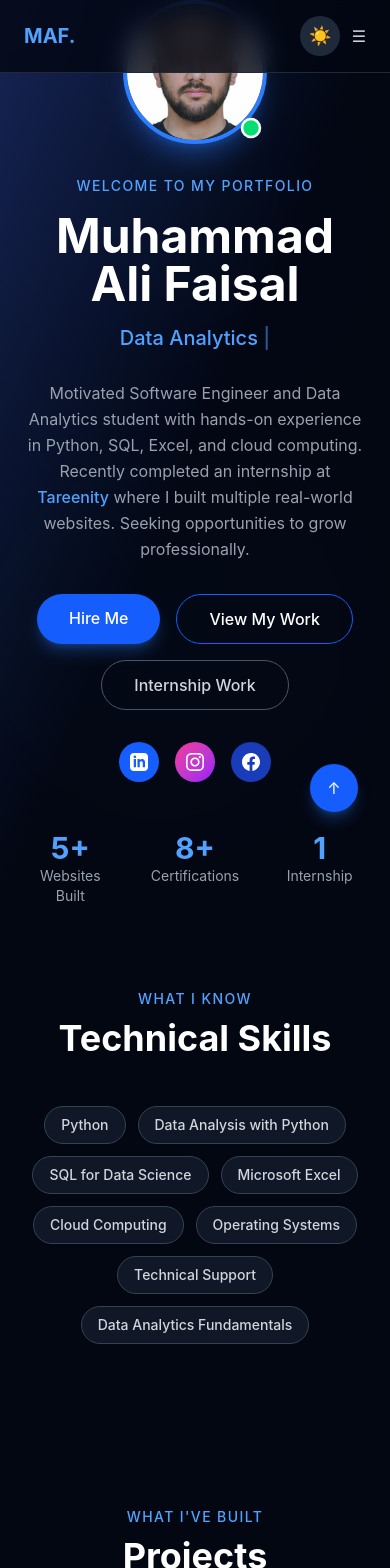
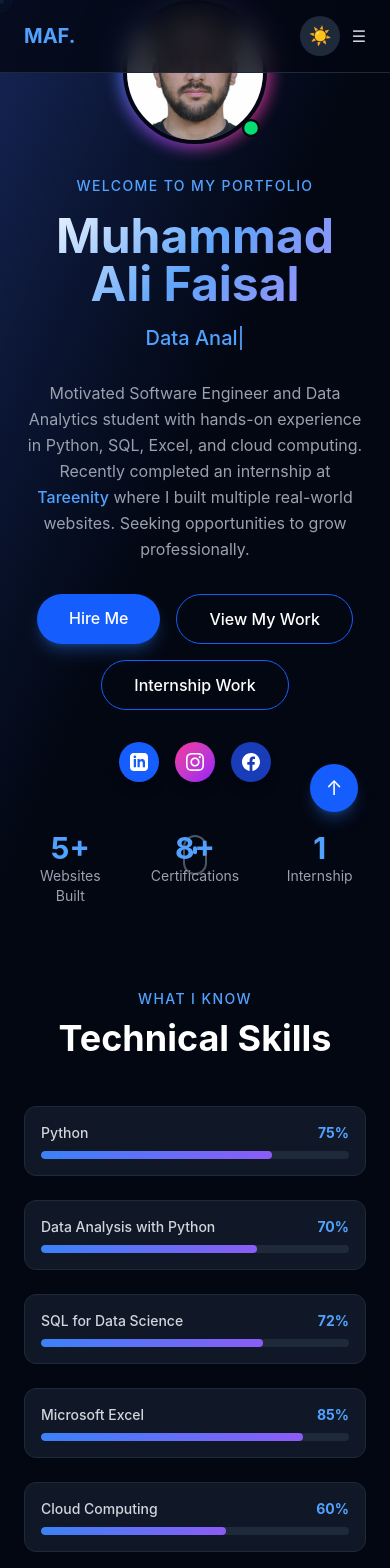
Before and after one commit to muhammadalifaisal68/my-portfolio, a React (Vite) app: page / in a window 390 px wide. Shown: the top 1568 px of the page. Built offline with nearby package versions, Linux system fonts and the light colour scheme.

Commit message:
Particles, cursor, tilt, skill bars

```diff
--- a/package.json
+++ b/package.json
@@ -14,6 +14,7 @@
     "framer-motion": "^12.38.0",
     "react": "^19.2.4",
     "react-dom": "^19.2.4",
+    "react-parallax-tilt": "^1.7.322",
     "react-router-dom": "^7.14.0",
     "sanity": "^5.20.0"
   },
--- a/src/App.jsx
+++ b/src/App.jsx
@@ -8,32 +8,54 @@ import Internship from './components/Internship'
 import Experience from './components/Experience'
 import Contact from './components/Contact'
 import Footer from './components/Footer'
+import Particles from './components/Particles'
 
 function App() {
   const [darkMode, setDarkMode] = useState(true)
   const [loading, setLoading] = useState(true)
+  const [mousePos, setMousePos] = useState({ x: 0, y: 0 })
 
   useEffect(() => {
     document.documentElement.classList.toggle('dark', darkMode)
   }, [darkMode])
 
   useEffect(() => {
-    setTimeout(() => setLoading(false), 2000)
+    setTimeout(() => setLoading(false), 2500)
+  }, [])
+
+  useEffect(() => {
+    const handleMouse = (e) => setMousePos({ x: e.clientX, y: e.clientY })
+    window.addEventListener('mousemove', handleMouse)
+    return () => window.removeEventListener('mousemove', handleMouse)
   }, [])
 
   if (loading) {
     return (
       <div className="fixed inset-0 bg-gray-950 flex items-center justify-center z-50">
         <div className="text-center">
+          <motion.div className="relative w-24 h-24 mx-auto mb-6">
             <motion.div
               animate={{ rotate: 360 }}
               transition={{ duration: 1, repeat: Infinity, ease: 'linear' }}
-            className="w-16 h-16 border-4 border-blue-500 border-t-transparent rounded-full mx-auto mb-4"
+              className="absolute inset-0 border-4 border-blue-500 border-t-transparent rounded-full"
             />
-          <motion.p
+            <motion.div
+              animate={{ rotate: -360 }}
+              transition={{ duration: 1.5, repeat: Infinity, ease: 'linear' }}
+              className="absolute inset-2 border-4 border-purple-500 border-b-transparent rounded-full"
+            />
+            <div className="absolute inset-0 flex items-center justify-center text-2xl">👨‍💻</div>
+          </motion.div>
+          <motion.h2
             animate={{ opacity: [0.5, 1, 0.5] }}
             transition={{ duration: 1.5, repeat: Infinity }}
-            className="text-blue-400 text-lg font-medium">
+            className="text-white text-xl font-bold mb-2">
+            Muhammad Ali Faisal
+          </motion.h2>
+          <motion.p
+            animate={{ opacity: [0.3, 0.7, 0.3] }}
+            transition={{ duration: 1.5, repeat: Infinity, delay: 0.3 }}
+            className="text-blue-400 text-sm">
             Loading Portfolio...
           </motion.p>
         </div>
@@ -46,9 +68,26 @@ function App() {
       <motion.main
         initial={{ opacity: 0 }}
         animate={{ opacity: 1 }}
-        transition={{ duration: 0.5 }}
-        className={`${darkMode ? 'bg-gray-950 text-white' : 'bg-white text-gray-900'} min-h-screen font-sans scroll-smooth transition-colors duration-300`}>
+        transition={{ duration: 0.8 }}
+        className={`${darkMode ? 'bg-gray-950 text-white' : 'bg-white text-gray-900'} min-h-screen font-sans scroll-smooth transition-colors duration-300 relative`}>
+
+        {/* Particles background */}
+        {darkMode && <Particles />}
+
+        {/* Custom cursor glow */}
+        <motion.div
+          className="fixed w-6 h-6 rounded-full bg-blue-500/20 border border-blue-500/40 pointer-events-none z-50 mix-blend-screen"
+          animate={{ x: mousePos.x - 12, y: mousePos.y - 12 }}
+          transition={{ type: 'spring', stiffness: 500, damping: 30 }}
+        />
+        <motion.div
+          className="fixed w-2 h-2 rounded-full bg-blue-400 pointer-events-none z-50"
+          animate={{ x: mousePos.x - 4, y: mousePos.y - 4 }}
+          transition={{ type: 'spring', stiffness: 1000, damping: 50 }}
+        />
+
         <Navbar darkMode={darkMode} setDarkMode={setDarkMode} />
+        <div className="relative z-10">
           <Hero darkMode={darkMode} />
           <Skills darkMode={darkMode} />
           <Projects darkMode={darkMode} />
@@ -56,13 +95,14 @@ function App() {
           <Experience darkMode={darkMode} />
           <Contact darkMode={darkMode} />
           <Footer darkMode={darkMode} />
+        </div>
 
         {/* Scroll to top button */}
         <motion.button
           onClick={() => window.scrollTo({ top: 0, behavior: 'smooth' })}
           whileHover={{ scale: 1.1 }}
           whileTap={{ scale: 0.9 }}
-          className="fixed bottom-8 right-8 w-12 h-12 bg-blue-600 hover:bg-blue-700 rounded-full flex items-center justify-center text-white shadow-lg shadow-blue-500/30 z-40">
+          className="fixed bottom-8 right-8 w-12 h-12 bg-blue-600 hover:bg-blue-700 rounded-full flex items-center justify-center text-white shadow-lg shadow-blue-500/30 z-40 text-xl">
           ↑
         </motion.button>
       </motion.main>
--- a/src/components/Hero.jsx
+++ b/src/components/Hero.jsx
@@ -1,5 +1,6 @@
 import { useState, useEffect } from 'react'
 import { motion } from 'framer-motion'
+import Tilt from 'react-parallax-tilt'
 
 const titles = [
   'Software Engineer',
@@ -37,30 +38,34 @@ export default function Hero({ darkMode }) {
   }, [displayed, typing, titleIndex])
 
   useEffect(() => {
-    const interval1 = setInterval(() => setCount1(c => c < 5 ? c + 1 : 5), 200)
-    const interval2 = setInterval(() => setCount2(c => c < 8 ? c + 1 : 8), 150)
-    return () => { clearInterval(interval1); clearInterval(interval2) }
+    const i1 = setInterval(() => setCount1(c => c < 5 ? c + 1 : 5), 200)
+    const i2 = setInterval(() => setCount2(c => c < 8 ? c + 1 : 8), 150)
+    return () => { clearInterval(i1); clearInterval(i2) }
   }, [])
 
   return (
     <section className="min-h-screen flex flex-col justify-center items-center text-center px-6 relative overflow-hidden">
       <div className={`absolute inset-0 ${darkMode ? 'bg-gradient-to-br from-blue-950 via-gray-950 to-gray-950' : 'bg-gradient-to-br from-blue-50 via-white to-white'} z-0`} />
 
-      {/* Animated background circles */}
-      <motion.div animate={{ scale: [1, 1.2, 1], opacity: [0.1, 0.2, 0.1] }} transition={{ duration: 4, repeat: Infinity }}
-        className="absolute top-20 left-10 w-72 h-72 bg-blue-600/10 rounded-full blur-3xl" />
-      <motion.div animate={{ scale: [1, 1.3, 1], opacity: [0.1, 0.2, 0.1] }} transition={{ duration: 5, repeat: Infinity, delay: 1 }}
-        className="absolute bottom-20 right-10 w-96 h-96 bg-blue-500/10 rounded-full blur-3xl" />
-
       <div className="relative z-10 flex flex-col items-center">
-        {/* Profile Picture */}
-        <motion.div initial={{ scale: 0, opacity: 0 }} animate={{ scale: 1, opacity: 1 }} transition={{ duration: 0.6, type: 'spring' }}
-          className="mb-8 relative">
-          <motion.div whileHover={{ scale: 1.05 }} className="w-36 h-36 rounded-full overflow-hidden border-4 border-blue-500 shadow-xl shadow-blue-500/30">
-            <img src="/images/profile.jpeg" alt="Muhammad Ali Faisal" className="w-full h-full object-cover" />
-          </motion.div>
-          <motion.div animate={{ scale: [1, 1.3, 1] }} transition={{ duration: 2, repeat: Infinity }}
-            className="absolute bottom-2 right-2 w-4 h-4 bg-green-400 rounded-full border-2 border-white" />
+        {/* Profile Picture with Tilt */}
+        <motion.div initial={{ scale: 0, opacity: 0 }} animate={{ scale: 1, opacity: 1 }} transition={{ duration: 0.8, type: 'spring' }}
+          className="mb-8">
+          <Tilt tiltMaxAngleX={15} tiltMaxAngleY={15} glareEnable={true} glareMaxOpacity={0.2} className="rounded-full">
+            <div className="relative">
+              {/* Animated gradient border */}
+              <motion.div
+                animate={{ rotate: 360 }}
+                transition={{ duration: 4, repeat: Infinity, ease: 'linear' }}
+                className="absolute -inset-1 rounded-full bg-gradient-to-r from-blue-500 via-purple-500 to-pink-500 blur-sm opacity-75"
+              />
+              <div className="relative w-36 h-36 rounded-full overflow-hidden border-4 border-gray-950">
+                <img src="/images/profile.jpeg" alt="Muhammad Ali Faisal" className="w-full h-full object-cover" />
+              </div>
+              <motion.div animate={{ scale: [1, 1.3, 1] }} transition={{ duration: 2, repeat: Infinity }}
+                className="absolute bottom-2 right-2 w-4 h-4 bg-green-400 rounded-full border-2 border-gray-950 z-10" />
+            </div>
+          </Tilt>
         </motion.div>
 
         <motion.span initial={{ opacity: 0, y: 20 }} animate={{ opacity: 1, y: 0 }} transition={{ delay: 0.2 }}
@@ -69,7 +74,8 @@ export default function Hero({ darkMode }) {
         </motion.span>
 
         <motion.h1 initial={{ opacity: 0, y: 30 }} animate={{ opacity: 1, y: 0 }} transition={{ delay: 0.3, duration: 0.6 }}
-          className={`text-5xl md:text-6xl font-bold mb-4 ${darkMode ? 'text-white' : 'text-gray-900'}`}>
+          className="text-5xl md:text-6xl font-bold mb-4"
+          style={{ background: 'linear-gradient(135deg, #fff 0%, #60a5fa 50%, #a78bfa 100%)', WebkitBackgroundClip: 'text', WebkitTextFillColor: 'transparent' }}>
           Muhammad Ali Faisal
         </motion.h1>
 
@@ -90,18 +96,22 @@ export default function Hero({ darkMode }) {
 
         <motion.div initial={{ opacity: 0, y: 20 }} animate={{ opacity: 1, y: 0 }} transition={{ delay: 0.7 }}
           className="flex gap-4 justify-center flex-wrap mb-8">
-          <motion.a whileHover={{ scale: 1.05 }} whileTap={{ scale: 0.95 }}
-            href="#contact" className="bg-blue-600 hover:bg-blue-700 px-8 py-3 rounded-full transition font-medium text-white shadow-lg shadow-blue-500/30">
-            Hire Me
-          </motion.a>
-          <motion.a whileHover={{ scale: 1.05 }} whileTap={{ scale: 0.95 }}
-            href="#projects" className={`border border-blue-600 hover:bg-blue-600/20 px-8 py-3 rounded-full transition font-medium ${darkMode ? 'text-white' : 'text-gray-900'}`}>
-            View My Work
-          </motion.a>
-          <motion.a whileHover={{ scale: 1.05 }} whileTap={{ scale: 0.95 }}
-            href="#internship" className={`border px-8 py-3 rounded-full transition font-medium ${darkMode ? 'border-gray-600 hover:bg-gray-800 text-gray-300' : 'border-gray-300 hover:bg-gray-100 text-gray-600'}`}>
-            Internship Work
-          </motion.a>
+          {[
+            { label: 'Hire Me', href: '#contact', primary: true },
+            { label: 'View My Work', href: '#projects', primary: false },
+            { label: 'Internship Work', href: '#internship', primary: false },
+          ].map((btn, i) => (
+            <motion.a key={i} href={btn.href}
+              whileHover={{ scale: 1.05, y: -2 }}
+              whileTap={{ scale: 0.95 }}
+              className={`px-8 py-3 rounded-full transition font-medium ${btn.primary
+                ? 'bg-blue-600 hover:bg-blue-700 text-white shadow-lg shadow-blue-500/30'
+                : darkMode
+                  ? 'border border-blue-600 hover:bg-blue-600/20 text-white'
+                  : 'border border-blue-600 hover:bg-blue-600/20 text-gray-900'}`}>
+              {btn.label}
+            </motion.a>
+          ))}
         </motion.div>
 
         {/* Social Media Links */}
@@ -114,7 +124,7 @@ export default function Hero({ darkMode }) {
           ].map((social, i) => (
             <motion.a key={i} href={social.href} target="_blank" rel="noreferrer"
               whileHover={{ scale: 1.2, rotate: 5 }} whileTap={{ scale: 0.9 }}
-              className={`w-10 h-10 ${social.bg} rounded-full flex items-center justify-center text-white transition`}>
+              className={`w-10 h-10 ${social.bg} rounded-full flex items-center justify-center text-white transition shadow-lg`}>
               {social.icon}
             </motion.a>
           ))}
@@ -123,20 +133,29 @@ export default function Hero({ darkMode }) {
         {/* Animated Counters */}
         <motion.div initial={{ opacity: 0, y: 20 }} animate={{ opacity: 1, y: 0 }} transition={{ delay: 0.9 }}
           className="grid grid-cols-3 gap-8 max-w-md mx-auto">
-          <div className="text-center">
-            <p className="text-3xl font-bold text-blue-400">{count1}+</p>
-            <p className={`text-sm ${darkMode ? 'text-gray-400' : 'text-gray-600'}`}>Websites Built</p>
-          </div>
-          <div className="text-center">
-            <p className="text-3xl font-bold text-blue-400">{count2}+</p>
-            <p className={`text-sm ${darkMode ? 'text-gray-400' : 'text-gray-600'}`}>Certifications</p>
-          </div>
-          <div className="text-center">
-            <p className="text-3xl font-bold text-blue-400">1</p>
-            <p className={`text-sm ${darkMode ? 'text-gray-400' : 'text-gray-600'}`}>Internship</p>
-          </div>
+          {[
+            { value: `${count1}+`, label: 'Websites Built' },
+            { value: `${count2}+`, label: 'Certifications' },
+            { value: '1', label: 'Internship' },
+          ].map((stat, i) => (
+            <motion.div key={i} whileHover={{ scale: 1.1 }} className="text-center">
+              <p className="text-3xl font-bold text-blue-400">{stat.value}</p>
+              <p className={`text-sm ${darkMode ? 'text-gray-400' : 'text-gray-600'}`}>{stat.label}</p>
+            </motion.div>
+          ))}
         </motion.div>
       </div>
+
+      {/* Scroll indicator */}
+      <motion.div
+        animate={{ y: [0, 10, 0] }}
+        transition={{ duration: 1.5, repeat: Infinity }}
+        className="absolute bottom-8 left-1/2 transform -translate-x-1/2">
+        <div className={`w-6 h-10 border-2 ${darkMode ? 'border-gray-600' : 'border-gray-300'} rounded-full flex justify-center pt-2`}>
+          <motion.div animate={{ y: [0, 12, 0] }} transition={{ duration: 1.5, repeat: Infinity }}
+            className="w-1 h-2 bg-blue-400 rounded-full" />
+        </div>
+      </motion.div>
     </section>
   )
 }
--- /dev/null
+++ b/src/components/Particles.jsx
@@ -0,0 +1,73 @@
+import { useEffect, useRef } from 'react'
+
+export default function Particles() {
+  const canvasRef = useRef(null)
+
+  useEffect(() => {
+    const canvas = canvasRef.current
+    const ctx = canvas.getContext('2d')
+    let animationId
+
+    canvas.width = window.innerWidth
+    canvas.height = window.innerHeight
+
+    const particles = Array.from({ length: 80 }, () => ({
+      x: Math.random() * canvas.width,
+      y: Math.random() * canvas.height,
+      vx: (Math.random() - 0.5) * 0.4,
+      vy: (Math.random() - 0.5) * 0.4,
+      size: Math.random() * 2 + 0.5,
+      opacity: Math.random() * 0.5 + 0.1,
+    }))
+
+    function draw() {
+      ctx.clearRect(0, 0, canvas.width, canvas.height)
+
+      particles.forEach(p => {
+        p.x += p.vx
+        p.y += p.vy
+        if (p.x < 0 || p.x > canvas.width) p.vx *= -1
+        if (p.y < 0 || p.y > canvas.height) p.vy *= -1
+
+        ctx.beginPath()
+        ctx.arc(p.x, p.y, p.size, 0, Math.PI * 2)
+        ctx.fillStyle = `rgba(59, 130, 246, ${p.opacity})`
+        ctx.fill()
+      })
+
+      // Draw connections
+      particles.forEach((p1, i) => {
+        particles.slice(i + 1).forEach(p2 => {
+          const dist = Math.hypot(p1.x - p2.x, p1.y - p2.y)
+          if (dist < 120) {
+            ctx.beginPath()
+            ctx.moveTo(p1.x, p1.y)
+            ctx.lineTo(p2.x, p2.y)
+            ctx.strokeStyle = `rgba(59, 130, 246, ${0.1 * (1 - dist / 120)})`
+            ctx.lineWidth = 0.5
+            ctx.stroke()
+          }
+        })
+      })
+
+      animationId = requestAnimationFrame(draw)
+    }
+
+    draw()
+
+    const handleResize = () => {
+      canvas.width = window.innerWidth
+      canvas.height = window.innerHeight
+    }
+    window.addEventListener('resize', handleResize)
+
+    return () => {
+      cancelAnimationFrame(animationId)
+      window.removeEventListener('resize', handleResize)
+    }
+  }, [])
+
+  return (
+    <canvas ref={canvasRef} className="fixed inset-0 z-0 pointer-events-none opacity-40" />
+  )
+}
--- a/src/components/Skills.jsx
+++ b/src/components/Skills.jsx
@@ -1,10 +1,16 @@
 import { useState, useEffect, useRef } from 'react'
 import { motion, useInView } from 'framer-motion'
+import Tilt from 'react-parallax-tilt'
 
 const defaultSkills = [
-  "Python", "Data Analysis with Python", "SQL for Data Science",
-  "Microsoft Excel", "Cloud Computing", "Operating Systems",
-  "Technical Support", "Data Analytics Fundamentals"
+  { name: "Python", level: 75 },
+  { name: "Data Analysis with Python", level: 70 },
+  { name: "SQL for Data Science", level: 72 },
+  { name: "Microsoft Excel", level: 85 },
+  { name: "Cloud Computing", level: 60 },
+  { name: "Operating Systems", level: 65 },
+  { name: "Technical Support", level: 78 },
+  { name: "Data Analytics Fundamentals", level: 73 },
 ]
 
 export default function Skills({ darkMode }) {
@@ -14,26 +20,41 @@ export default function Skills({ darkMode }) {
 
   useEffect(() => {
     const data = JSON.parse(localStorage.getItem('skills') || '[]')
-    setSkills(data.length > 0 ? data.map(s => s.title) : defaultSkills)
+    setSkills(data.length > 0 ? data.map((s, i) => ({ name: s.title, level: 70 + i * 2 })) : defaultSkills)
   }, [])
 
   return (
-    <section id="skills" className="py-20 px-6 max-w-4xl mx-auto" ref={ref}>
+    <section id="skills" className="py-20 px-6 max-w-5xl mx-auto" ref={ref}>
       <motion.div initial={{ opacity: 0, y: 30 }} animate={inView ? { opacity: 1, y: 0 } : {}} transition={{ duration: 0.6 }}
         className="text-center mb-12">
         <span className="text-blue-400 text-sm font-medium tracking-widest uppercase">What I Know</span>
         <h2 className="text-4xl font-bold mt-2">Technical Skills</h2>
       </motion.div>
-      <div className="flex flex-wrap gap-3 justify-center">
+
+      <div className="grid md:grid-cols-2 gap-6">
         {skills.map((skill, i) => (
-          <motion.span key={i}
-            initial={{ opacity: 0, scale: 0.8 }}
-            animate={inView ? { opacity: 1, scale: 1 } : {}}
-            transition={{ delay: i * 0.05, duration: 0.3 }}
-            whileHover={{ scale: 1.1, y: -3 }}
-            className={`px-4 py-2 rounded-full text-sm font-medium border transition cursor-default ${darkMode ? 'bg-gray-900 border-gray-700 text-gray-300 hover:border-blue-400 hover:text-blue-400' : 'bg-gray-50 border-gray-200 text-gray-700 hover:border-blue-400 hover:text-blue-500'}`}>
-            {skill}
-          </motion.span>
+          <motion.div key={i}
+            initial={{ opacity: 0, x: i % 2 === 0 ? -40 : 40 }}
+            animate={inView ? { opacity: 1, x: 0 } : {}}
+            transition={{ delay: i * 0.08, duration: 0.5 }}>
+            <Tilt tiltMaxAngleX={5} tiltMaxAngleY={5}>
+              <div className={`${darkMode ? 'bg-gray-900 border-gray-800' : 'bg-gray-50 border-gray-200'} border rounded-xl p-4 hover:border-blue-500 transition-all duration-300`}>
+                <div className="flex justify-between mb-2">
+                  <span className={`text-sm font-medium ${darkMode ? 'text-gray-300' : 'text-gray-700'}`}>{skill.name}</span>
+                  <span className="text-sm text-blue-400 font-bold">{skill.level}%</span>
+                </div>
+                <div className={`w-full h-2 ${darkMode ? 'bg-gray-800' : 'bg-gray-200'} rounded-full overflow-hidden`}>
+                  <motion.div
+                    initial={{ width: 0 }}
+                    animate={inView ? { width: `${skill.level}%` } : {}}
+                    transition={{ delay: i * 0.08 + 0.3, duration: 0.8, ease: 'easeOut' }}
+                    className="h-full rounded-full"
+                    style={{ background: 'linear-gradient(90deg, #3b82f6, #8b5cf6)' }}
+                  />
+                </div>
+              </div>
+            </Tilt>
+          </motion.div>
         ))}
       </div>
     </section>
```
Also changed, not shown: 1 other file (tests, documents, lock files or other folders). Lines whose indentation alone changed are shown as unchanged.
